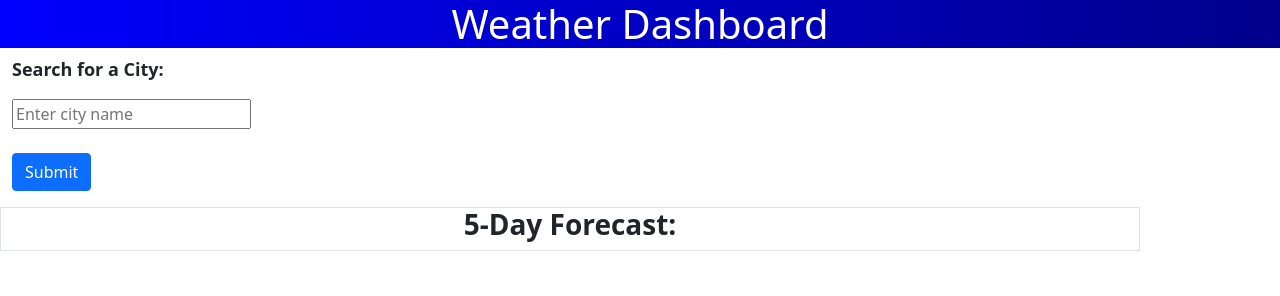
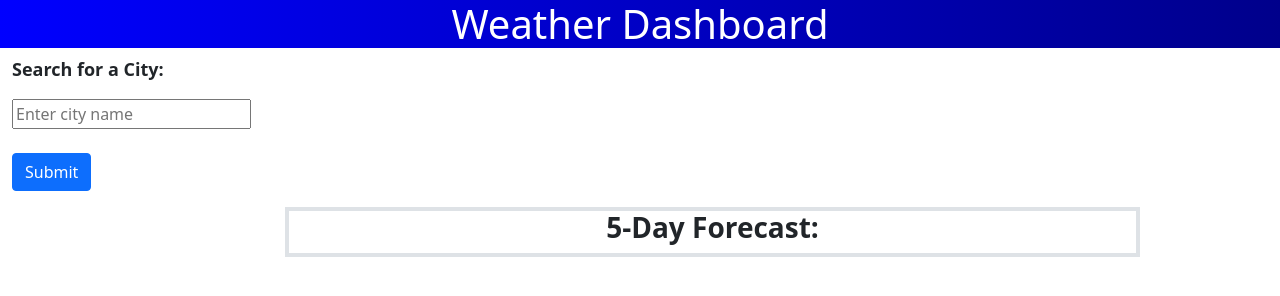
Before and after one commit to Rebekah818/weather-guru, a plain HTML site: page index.html in a window 1280 px wide. Drawn offline with nearby package versions, Linux system fonts and the light colour scheme.

Commit message:
Updated js

```diff
--- a/assets/js/script.js
+++ b/assets/js/script.js
@@ -13,6 +13,10 @@ $(document).ready(function () {
             });
     });
 });
+
+
+
+
 function getCityInfo(lat,lon) {
     fetch("https://api.openweathermap.org/data/2.5/onecall?lat="+lat+"&lon="+lon+"&units=imperial&appid=65b56975875192b114dbc4d00909c453")
     .then(response => response.json())
--- a/index.html
+++ b/index.html
@@ -32,7 +32,7 @@
             </div>
             <section class="col-12 w-100">
                 <div class="row">
-                    <div class="col border">
+                    <div class="col offset-md-3 border border-4">
                         <h3 class="font-p">5-Day Forecast:</h3>
                         <div id="forecast" class="row"></div>
                     </div>
```
